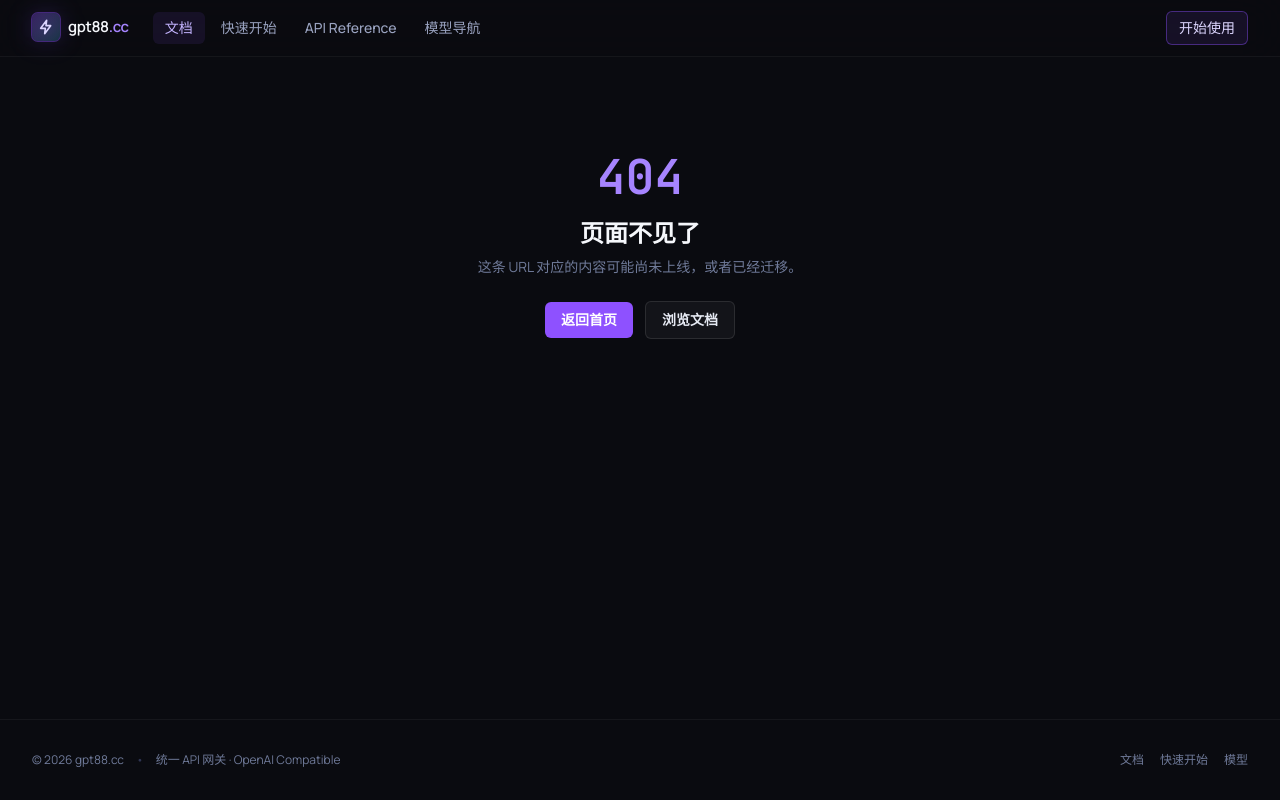
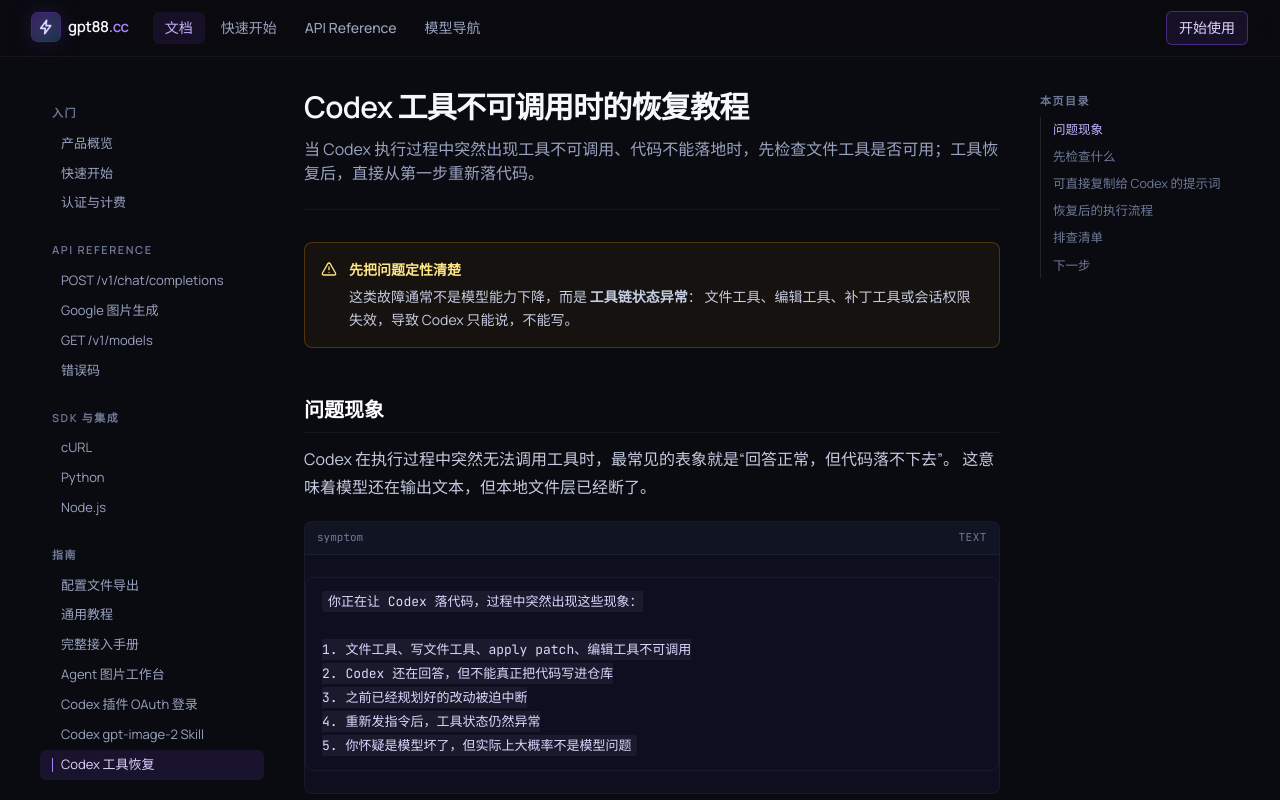
Before and after one commit to gpt88AI/doc, a React (Vite) app: page /docs/guides/codex-tool-recovery in a window 1280 px wide. Before the commit this address had no page. Shown: the top 800 px of the page. Built offline with nearby package versions, Linux system fonts and the light colour scheme.

Commit message:
Add Codex tool recovery guide

```diff
--- a/scripts/generate-seo-assets.mjs
+++ b/scripts/generate-seo-assets.mjs
@@ -114,6 +114,12 @@
     title: 'Codex gpt-image-2 Skill 生成图片',
     path: '/docs/guides/codex-gpt-image-2-skill',
     description: '直接使用文本模型生图成本高且不稳定，通过 Codex skill 调用 gpt88.cc 的 gpt-image-2 图片接口生成真实图片文件。',
+    section: '指南',
+  },
+  {
+    title: 'Codex 工具恢复教程',
+    path: '/docs/guides/codex-tool-recovery',
+    description: '当 Codex 执行过程中工具不可调用、代码不能落地时，先检查文件工具是否可用，工具恢复后从第一步重新落代码。',
     section: '指南',
   },
 ]
@@ -314,7 +320,7 @@
 - gpt88.cc API Key、base_url、OpenAI compatible SDK 接入。
 - Claude / OpenAI / Gemini / DeepSeek / Qwen 多模型统一调用。
 - Token 电力计费理念：充值 1 元 = 账户 1 元余额，按实际 Token 消耗扣费。
-- GPT88 Agent 图片工作台、电商图片生成、案例提示词、批量生成、Codex CLI、CC Switch、OAuth 登录、插件能力排障和 gpt-image-2 skill 图片生成。
+- GPT88 Agent 图片工作台、电商图片生成、案例提示词、批量生成、Codex CLI、CC Switch、OAuth 登录、插件能力排障、工具恢复排查和 gpt-image-2 skill 图片生成。
 
 完整机器可读索引见 ${siteUrl}/llms-full.txt。
 `
--- a/src/App.tsx
+++ b/src/App.tsx
@@ -19,6 +19,7 @@
 import CodexPluginsOauthPage from './pages/docs/guides/CodexPluginsOauthPage'
 import CodexGptImage2SkillPage from './pages/docs/guides/CodexGptImage2SkillPage'
 import AgentImageStudioGuidePage from './pages/docs/guides/AgentImageStudioGuidePage'
+import CodexToolRecoveryPage from './pages/docs/guides/CodexToolRecoveryPage'
 import ModelsPage from './pages/ModelsPage'
 import ModelDetailPage from './pages/ModelDetailPage'
 import NotFoundPage from './pages/NotFoundPage'
@@ -70,6 +71,7 @@
           <Route path="guides/agent-image-studio" element={<AgentImageStudioGuidePage />} />
           <Route path="guides/codex-plugins-oauth" element={<CodexPluginsOauthPage />} />
           <Route path="guides/codex-gpt-image-2-skill" element={<CodexGptImage2SkillPage />} />
+          <Route path="guides/codex-tool-recovery" element={<CodexToolRecoveryPage />} />
         </Route>
 
         {/* 模型导航（M3）：列表 + 详情 */}
--- a/src/data/nav.ts
+++ b/src/data/nav.ts
@@ -132,6 +132,11 @@
         path: '/docs/guides/codex-gpt-image-2-skill',
         blurb: '用 Codex skill 调用 gpt88.cc 的 gpt-image-2 生成真实图片文件',
       },
+      {
+        title: 'Codex 工具恢复',
+        path: '/docs/guides/codex-tool-recovery',
+        blurb: 'Codex 执行中工具失效时，先检查文件工具是否可用，恢复后从第一步重新落代码',
+      },
     ],
   },
   {
--- /dev/null
+++ b/src/pages/docs/guides/CodexToolRecoveryPage.tsx
@@ -0,0 +1,127 @@
+import { Link } from 'react-router-dom'
+import { DocPage } from '../../../components/layout/DocPage'
+import { CodeBlock } from '../../../components/ui/CodeBlock'
+import { Callout } from '../../../components/ui/Callout'
+
+const SYMPTOM = `你正在让 Codex 落代码，过程中突然出现这些现象：
+
+1. 文件工具、写文件工具、apply patch、编辑工具不可调用
+2. Codex 还在回答，但不能真正把代码写进仓库
+3. 之前已经规划好的改动被迫中断
+4. 重新发指令后，工具状态仍然异常
+5. 你怀疑是模型坏了，但实际上大概率不是模型问题`
+
+const FIRST_CHECK = `先让 Codex 做一个明确检查：
+
+1. 确认当前会话是否还能调用文件工具
+2. 让 Codex 复述它此刻可用的工具列表
+3. 如果文件工具不可用，先停止继续设计新方案
+4. 不要继续堆新的需求，不要让模型“口头完成”代码
+5. 等工具恢复后，直接回到第一步，从头落代码`
+
+const RECOVERY_PROMPT = `Codex，现在先检查你当前会话里文件工具是否可用。
+
+如果文件工具可用：
+1. 直接从第 1 步开始重新落代码
+2. 不要跳过已有的修改步骤
+3. 不要假设之前的草稿已经写进仓库
+4. 按当前任务重新执行编辑、验证、保存
+
+如果文件工具不可用：
+1. 明确告诉我当前哪些工具不可用
+2. 暂停继续推理新的实现
+3. 等工具恢复后，再从第 1 步重做
+
+注意：这不是模型能力问题，而是工具链状态问题。`
+
+const WORKFLOW = `推荐恢复流程：
+
+1. 先确认工具状态，而不是先改需求
+2. 如果文件工具可用，立刻回到最初的编辑步骤
+3. 如果文件工具暂时失效，停止输出新的代码方案
+4. 工具恢复后，不要接着上一次的中间步骤继续猜
+5. 直接从第一步开始重新落代码、重新验证、重新保存`
+
+const CHECKLIST = `排查清单：
+
+1. 有没有文件写入能力
+2. 有没有 apply patch / 编辑能力
+3. 当前会话是否卡在只读状态
+4. 之前的修改有没有真正保存到文件
+5. 工具恢复后是否需要重跑完整流程
+6. 是否已经把问题误判成模型故障`
+
+export default function CodexToolRecoveryPage() {
+  return (
+    <DocPage
+      path="/docs/guides/codex-tool-recovery"
+      title="Codex 工具不可调用时的恢复教程"
+      description="当 Codex 执行过程中突然出现工具不可调用、代码不能落地时，先检查文件工具是否可用；工具恢复后，直接从第一步重新落代码。"
+      headings={[
+        { id: 'symptom', text: '问题现象', level: 2 },
+        { id: 'first-check', text: '先检查什么', level: 2 },
+        { id: 'prompt', text: '可直接复制给 Codex 的提示词', level: 2 },
+        { id: 'workflow', text: '恢复后的执行流程', level: 2 },
+        { id: 'checklist', text: '排查清单', level: 2 },
+        { id: 'next', text: '下一步', level: 2 },
+      ]}
+    >
+      <Callout tone="warn" title="先把问题定性清楚">
+        <p>
+          这类故障通常不是模型能力下降，而是 <strong>工具链状态异常</strong>：
+          文件工具、编辑工具、补丁工具或会话权限失效，导致 Codex 只能说，不能写。
+        </p>
+      </Callout>
+
+      <h2 id="symptom">问题现象</h2>
+      <p>
+        Codex 在执行过程中突然无法调用工具时，最常见的表象就是“回答正常，但代码落不下去”。
+        这意味着模型还在输出文本，但本地文件层已经断了。
+      </p>
+      <CodeBlock lang="text" filename="symptom" code={SYMPTOM} />
+
+      <h2 id="first-check">先检查什么</h2>
+      <p>
+        不要一上来就怀疑模型。第一步应该是确认当前会话里的文件工具是否还能用，
+        以及它还能识别哪些操作。
+      </p>
+      <CodeBlock lang="text" filename="first-check" code={FIRST_CHECK} />
+      <p>
+        如果工具链已经失效，继续让 Codex 规划细节没有意义。先停下来，等工具恢复，
+        再重新开始。
+      </p>
+
+      <h2 id="prompt">可直接复制给 Codex 的提示词</h2>
+      <p>
+        下面这段话的目标很明确：先做工具检查，再决定是否继续。工具恢复后，
+        让 Codex 从第一步开始重新落代码，不要接着上一次的残缺状态往下写。
+      </p>
+      <CodeBlock lang="text" filename="prompt" code={RECOVERY_PROMPT} />
+
+      <h2 id="workflow">恢复后的执行流程</h2>
+      <ul>
+        <li>先确认文件工具可用，再继续任务。</li>
+        <li>工具恢复后，直接从第一步重新执行，不要跳过编辑步骤。</li>
+        <li>不要假设中断前的草稿已经生效，必须重新落盘、重新验证。</li>
+        <li>如果仍然不稳定，先暂停新增需求，只保留恢复与重试动作。</li>
+        <li>不要把这个问题解释成模型不行，优先判断工具链。</li>
+      </ul>
+      <CodeBlock lang="text" filename="recovery-flow" code={WORKFLOW} />
+
+      <h2 id="checklist">排查清单</h2>
+      <CodeBlock lang="text" filename="checklist" code={CHECKLIST} />
+
+      <h2 id="next">下一步</h2>
+      <ul>
+        <li>
+          如果你正在处理 Codex 登录或插件问题，可以看{' '}
+          <Link to="/docs/guides/codex-plugins-oauth">Codex 插件 OAuth 登录</Link>。
+        </li>
+        <li>
+          如果你需要让 Codex 生成真实图片文件，可以看{' '}
+          <Link to="/docs/guides/codex-gpt-image-2-skill">Codex gpt-image-2 Skill</Link>。
+        </li>
+      </ul>
+    </DocPage>
+  )
+}
```
Also changed, not shown: public/llms-full.txt, public/llms.txt, 1 other file (tests, documents, lock files or other folders).
